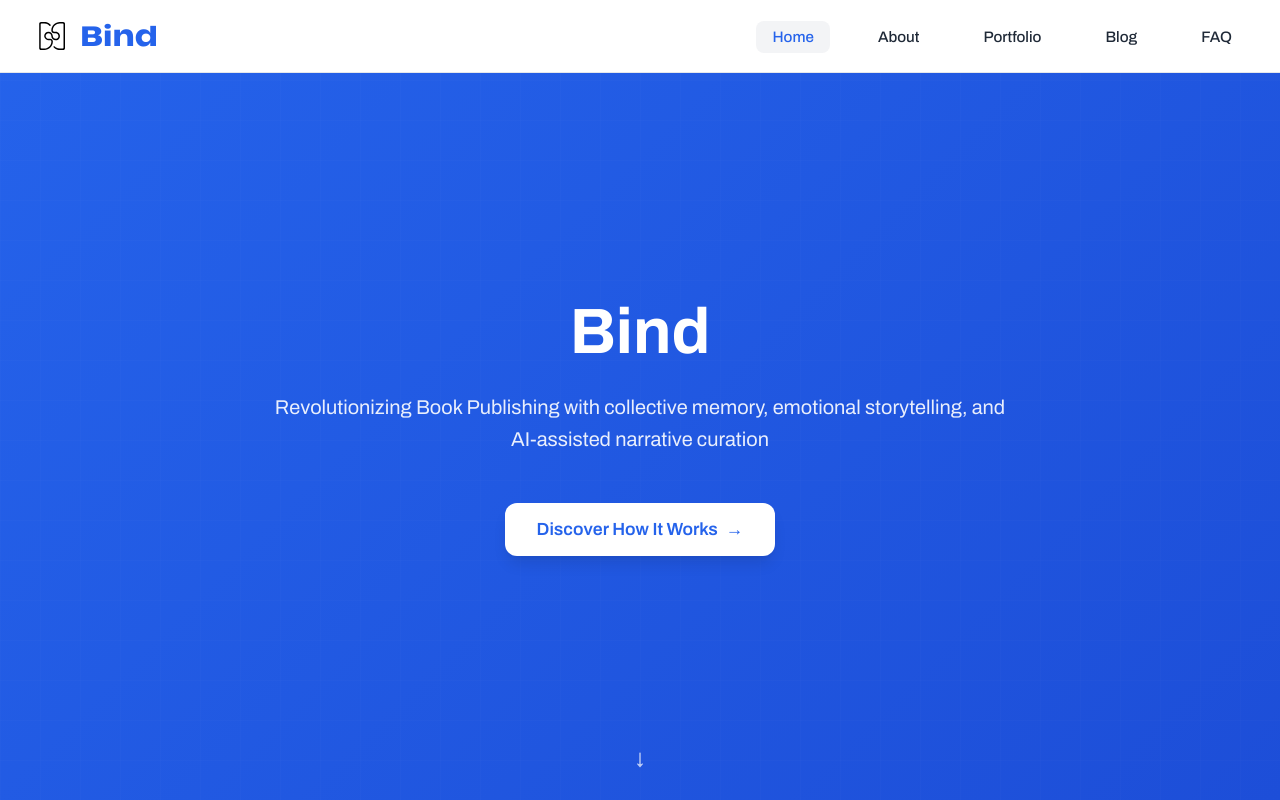
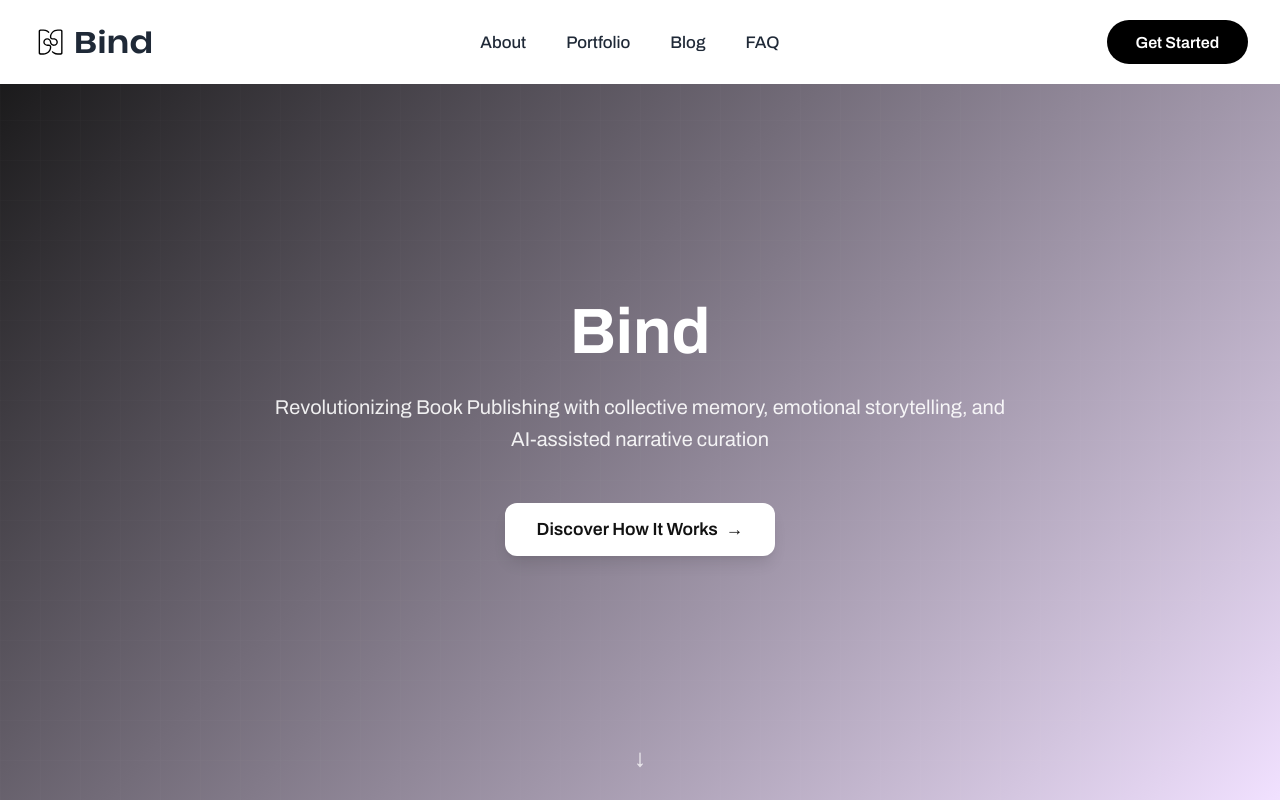
Before and after one commit to poster325/Bind-website, a React (Create React App) app: page / in a window 1280 px wide. Shown: the top 800 px of the page. Built offline with nearby package versions, Linux system fonts and the light colour scheme.

Commit message:
style: update navbar style

```diff
--- a/src/components/Navbar.tsx
+++ b/src/components/Navbar.tsx
@@ -1,15 +1,13 @@
 import React from "react";
-import { Link, useLocation } from "react-router-dom";
+import { useLocation } from "react-router-dom";
 import styled from "styled-components";
 
-const Nav = styled.nav`
+const Nav = styled.div`
   position: fixed;
   top: 0;
   left: 0;
   right: 0;
   background: white;
-  backdrop-filter: blur(20px);
-  border-bottom: 1px solid var(--border-color);
   z-index: 1000;
   padding: 0;
 `;
@@ -20,89 +18,127 @@ const NavContainer = styled.div`
   display: flex;
   align-items: center;
   justify-content: space-between;
-  padding: 1rem 2rem;
+  padding: 20px 2rem;
 `;
 
-const Logo = styled(Link)`
+const Logo = styled.div`
+  width: fit-content;
+  height: fit-content;
   display: flex;
   align-items: center;
+  justify-content: center;
   text-decoration: none;
-  font-size: 1.75rem;
-  font-weight: 700;
-  gap: 0.5rem;
+  font-size: 30px;
+  gap: 0.3rem;
+  color: var(--text-primary);
+  cursor: pointer;
 
   img {
-    height: 2.5rem;
+    height: 2.3rem;
     width: auto;
   }
 `;
 
-const NavMenu = styled.ul`
+const NavMenu = styled.div`
   display: flex;
-  list-style: none;
-  gap: 2rem;
+  gap: 2.5rem;
   margin: 0;
   padding: 0;
 `;
 
-const NavLink = styled(Link)<{ $active: boolean }>`
-  text-decoration: none;
-  color: ${(props) =>
-    props.$active ? "var(--primary-color)" : "var(--text-primary)"};
+const NavItem = styled.div`
+  display: flex;
+  align-items: center;
+`;
+
+const NavLink = styled.div<{ $active: boolean }>`
+  text-decoration: ${(props) => (props.$active ? "underline" : "none")};
+  text-decoration-style: ${(props) => (props.$active ? "dotted" : "none")};
+  text-decoration-thickness: ${(props) => (props.$active ? "2px" : "none")};
+  text-underline-offset: 0.25em;
+  color: var(--text-primary);
   font-weight: 500;
-  font-size: 0.95rem;
-  padding: 0.5rem 1rem;
-  border-radius: 0.5rem;
+  font-size: 1.05rem;
+  padding: 0.5rem 0;
   transition: all 0.3s ease;
-  background-color: ${(props) =>
-    props.$active ? "var(--bg-accent)" : "transparent"};
+  cursor: pointer;
 
   &:hover {
-    color: var(--primary-color);
-    background-color: var(--bg-accent);
+    text-decoration: underline;
+    text-decoration-style: solid;
+    text-underline-offset: 0.25em;
+    color: var(--text-primary);
+  }
+`;
+
+const GetStartedButton = styled.div`
+  background: black;
+  color: white;
+  padding: 0.85rem 1.8rem;
+  border-radius: 2rem;
+  text-decoration: none;
+  font-weight: 600;
+  font-size: 1rem;
+  transition: all 0.3s ease;
+  cursor: pointer;
+
+  &:hover {
+    opacity: 0.9;
+    transform: translateY(-1px);
   }
 `;
 
 const Navbar: React.FC = () => {
   const location = useLocation();
 
+  const handleNavigation = (path: string) => {
+    window.location.href = path;
+  };
+
   return (
     <Nav>
       <NavContainer>
-        <Logo to="/" className="ginto">
+        <Logo className="ginto" onClick={() => handleNavigation("/")}>
           <img src="/logo.svg" alt="Bind Logo" />
           Bind
         </Logo>
         <NavMenu>
-          <li>
-            <NavLink to="/" $active={location.pathname === "/"}>
-              Home
-            </NavLink>
-          </li>
-          <li>
-            <NavLink to="/about" $active={location.pathname === "/about"}>
+          <NavItem>
+            <NavLink
+              $active={location.pathname === "/about"}
+              onClick={() => handleNavigation("/about")}
+            >
               About
             </NavLink>
-          </li>
-          <li>
+          </NavItem>
+          <NavItem>
             <NavLink
-              to="/portfolio"
               $active={location.pathname === "/portfolio"}
+              onClick={() => handleNavigation("/portfolio")}
             >
               Portfolio
             </NavLink>
-          </li>
-          <li>
-            <NavLink to="/blog" $active={location.pathname === "/blog"}>
+          </NavItem>
+          <NavItem>
+            <NavLink
+              $active={location.pathname === "/blog"}
+              onClick={() => handleNavigation("/blog")}
+            >
               Blog
             </NavLink>
-          </li>
-          <li>
-            <NavLink to="/faq" $active={location.pathname === "/faq"}>
+          </NavItem>
+          <NavItem>
+            <NavLink
+              $active={location.pathname === "/faq"}
+              onClick={() => handleNavigation("/faq")}
+            >
               FAQ
             </NavLink>
-          </li>
+          </NavItem>
         </NavMenu>
+        <GetStartedButton onClick={() => handleNavigation("#")}>
+          Get Started
+        </GetStartedButton>
       </NavContainer>
     </Nav>
   );
--- a/src/index.css
+++ b/src/index.css
@@ -11,9 +11,9 @@
 }
 
 :root {
-  --primary-color: #2563eb;
-  --secondary-color: #1d4ed8;
-  --accent-color: #3b82f6;
+  --primary-color: #121212;
+  --secondary-color: #f1e1ff;
+  --accent-color: #f1e1ff;
   --bg-primary: #ffffff;
   --bg-accent: #f3f4f6;
   --text-primary: #1f2937;
@@ -39,9 +39,9 @@ body {
 
 .ginto {
   font-family: "Ginto", sans-serif;
-  font-weight: 600;
+  font-weight: 500;
   font-style: normal;
-  font-variation-settings: "wght" 600;
+  font-variation-settings: "wght" 500;
 }
 
 * {
```
